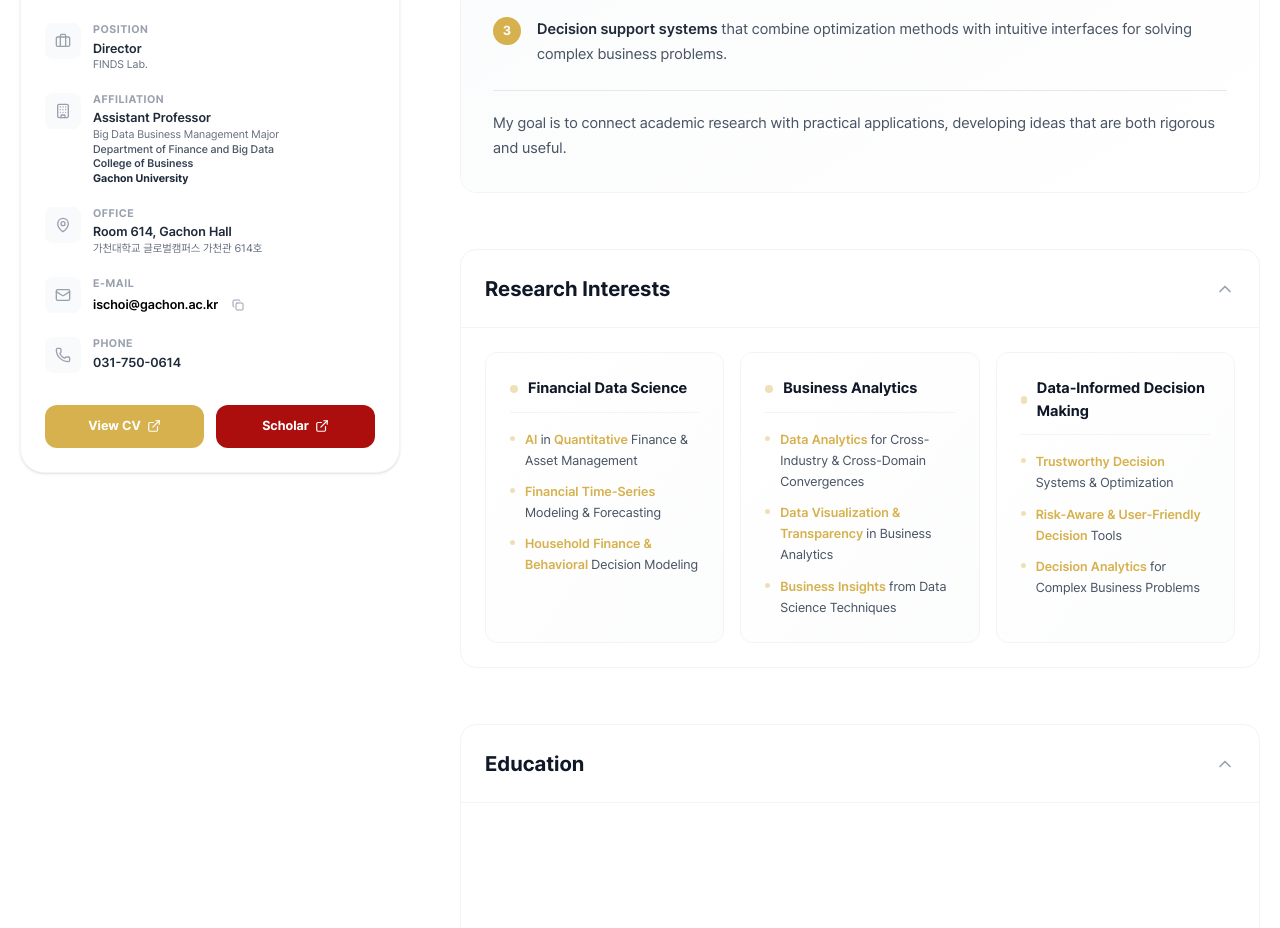
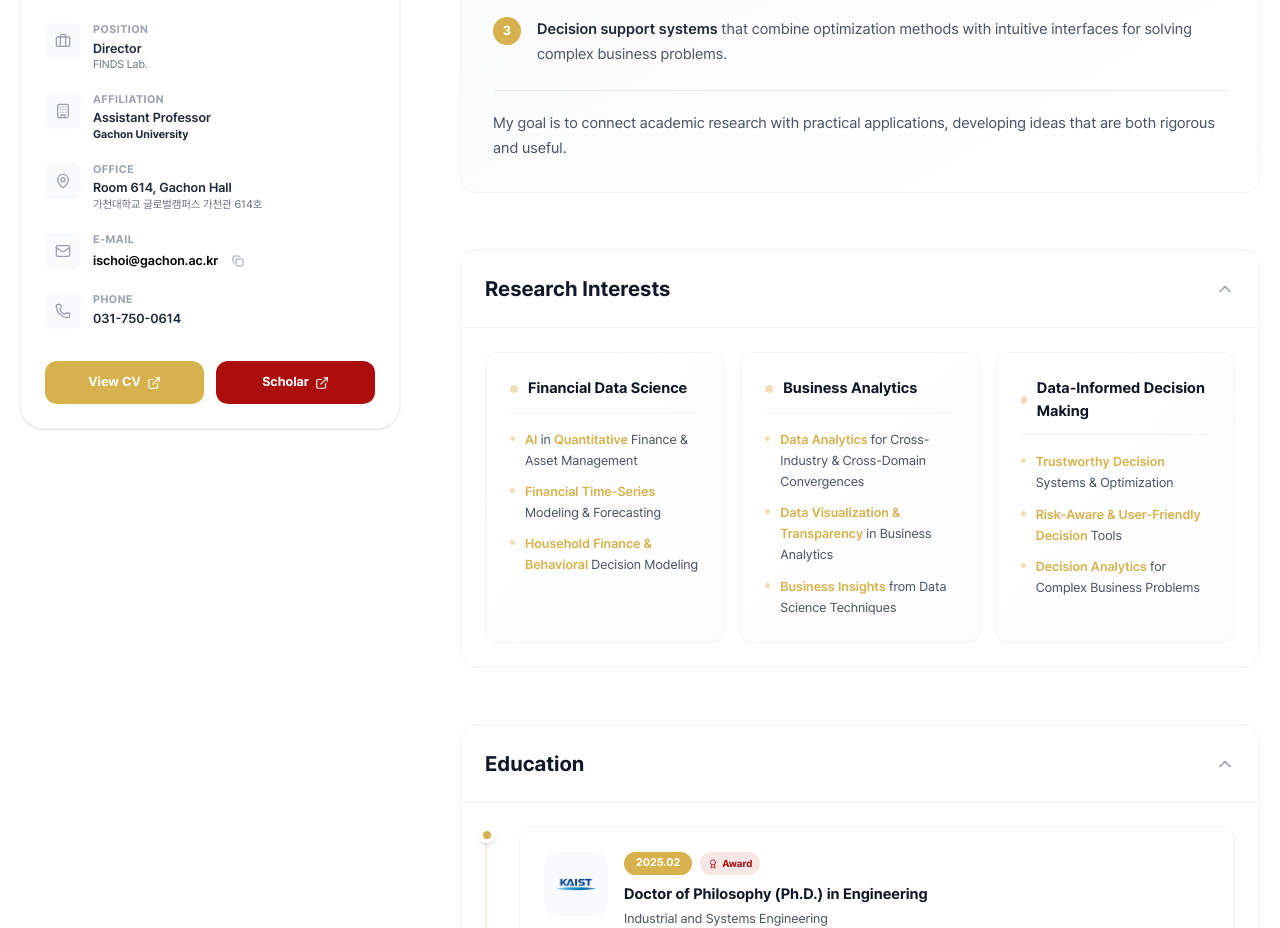
Before and after one commit to FinDS-Lab/website, a React (Vite) app: page /website/members/director in a window 1280 px wide. Shown: the part 1041-1969 px from the top of the page. Built offline with nearby package versions, Linux system fonts and the light colour scheme.

Commit message:
version 0.99

```diff
--- a/src/components/templates/members/director.tsx
+++ b/src/components/templates/members/director.tsx
@@ -517,9 +517,6 @@ export const MembersDirectorTemplate = () => {
                   <div className="min-w-0">
                     <p className="text-[10px] md:text-xs font-bold text-gray-400 uppercase tracking-wider mb-2">Affiliation</p>
                     <p className="text-xs md:text-sm font-semibold text-gray-800">Assistant Professor</p>
-                    <p className="text-[10px] md:text-xs text-gray-500 font-normal">Big Data Business Management Major</p>
-                    <p className="text-[10px] md:text-xs text-gray-600 font-medium">Department of Finance and Big Data</p>
-                    <p className="text-[10px] md:text-xs text-gray-700 font-semibold">College of Business</p>
                     <p className="text-[10px] md:text-xs text-gray-800 font-bold">Gachon University</p>
                   </div>
                 </div>
```
